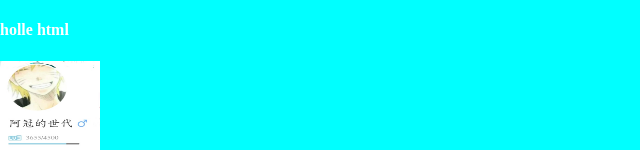
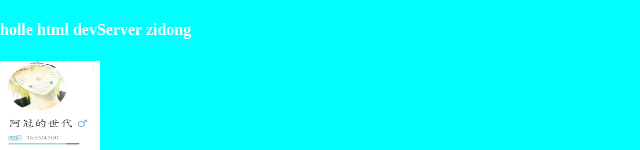
Before and after one commit to unique-aGuan/webpack-learnTheNotes, a website built with webpack: page src/main.html in a window 1280 px wide. Shown: the top 150 px of the page, without its empty margins (0-640 px from the left). Built offline with nearby package versions, Linux system fonts and the light colour scheme.

```diff
--- a/src/main.html
+++ b/src/main.html
@@ -8,7 +8,7 @@
 </head>
 
 <body>
-  <h4 id="title">holle html</h4>
+  <h4 id="title">holle html devServer zidong</h4>
   <div id="box1"></div>
   <div id="box2"></div>
   <img src="./ag.jpg" alt="111">
```
